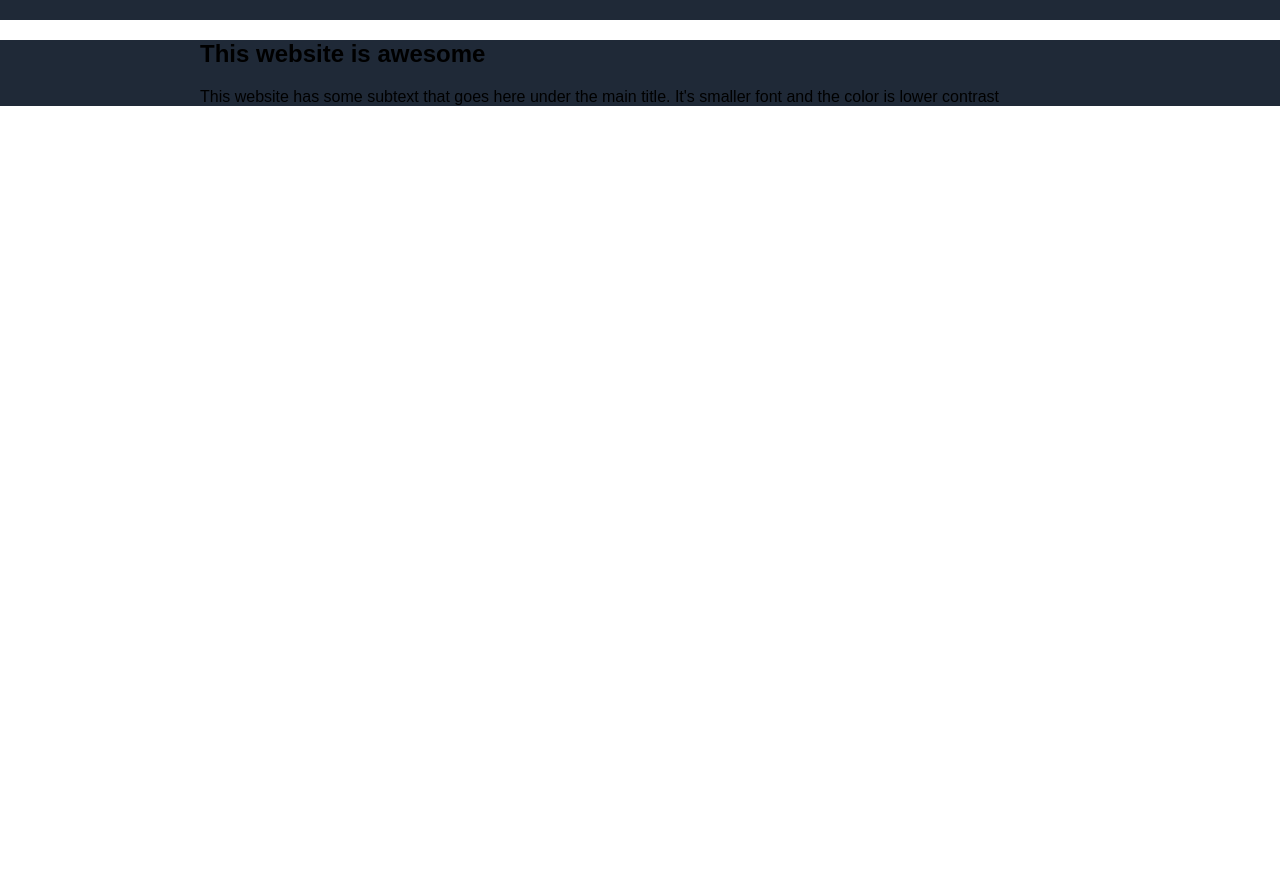
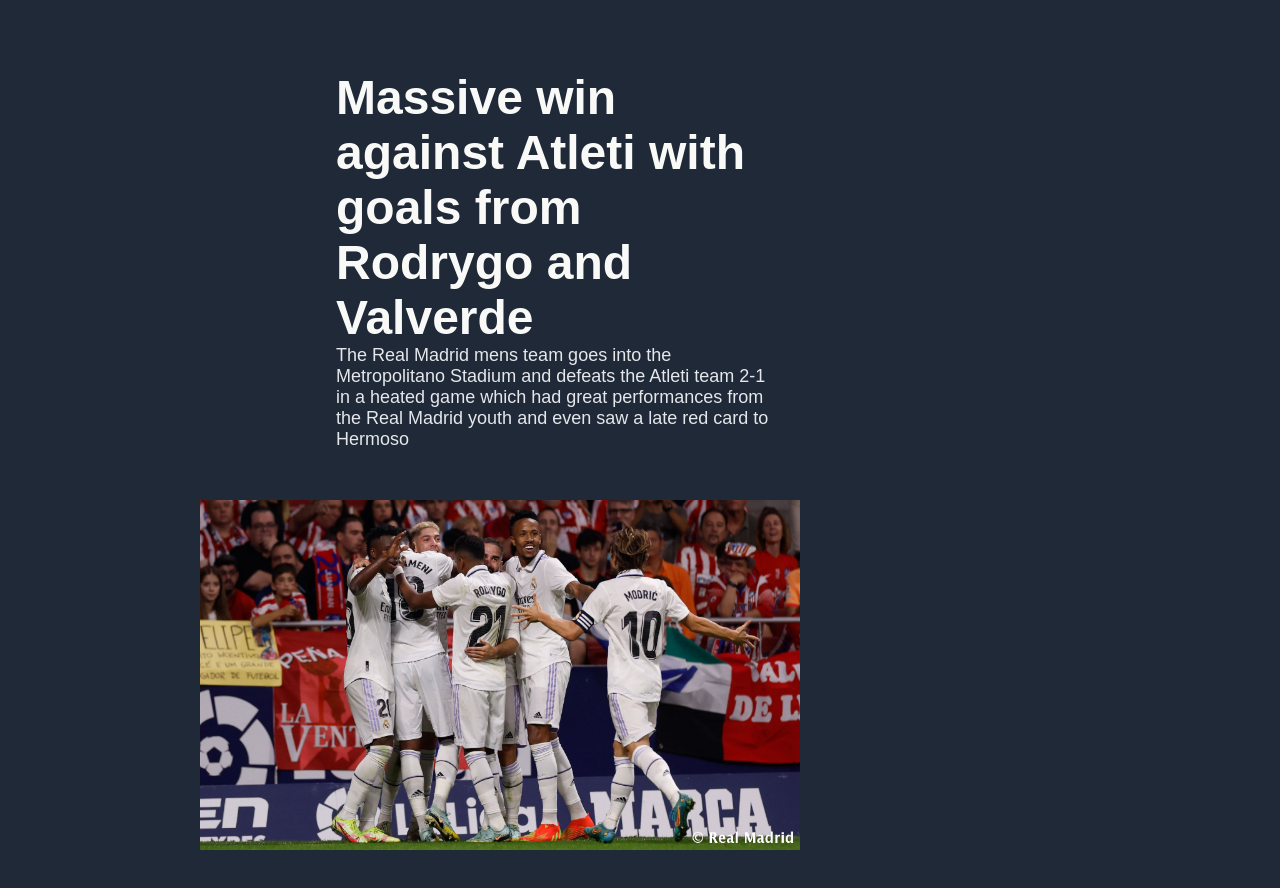
Before and after one commit to WAYD0S/landing_page, a plain HTML site: page index.html in a window 1280 px wide. Shown: the part 60-948 px from the top of the page. Before the commit the page ends 800 px from the top, so only its background shows below. Drawn offline with Linux system fonts and the light colour scheme.

Commit message:
edits need to be fixed

```diff
--- a/index.html
+++ b/index.html
@@ -17,8 +17,14 @@
         </ul>
     </header>
 
-    <div class = "hero">
-        <h2 id = "maintext"> This website is awesome</h2>
-        <p>This website has some subtext that goes here under the main title. It's smaller font and the color is lower contrast</p>
+    <div class="herocontainer">
+        <div class = "left">
+            <h2 id = "maintext">Massive win against Atleti with goals from Rodrygo and Valverde</h2>
+            <p id = "secondarytext">The Real Madrid mens team goes into the Metropolitano Stadium and defeats the Atleti team 2-1 in a heated game which had great performances from the Real Madrid youth and even saw a late red card to Hermoso</p>
+        </div>
+        <div class = "right">
+            <img src="images/landing_page_pic.jpg" alt="Win against Atleti" id = "heroimage" style="width: 600px; height: 350px;">
+        </div>
+
     </div>
 </html>
--- a/styles.css
+++ b/styles.css
@@ -7,6 +7,7 @@
     padding-top: 5px;
     padding-bottom: 75px;
     background-color: #1f2937;
+    margin-bottom: 0px;
 
 }
 
@@ -30,9 +31,39 @@
     padding-right: 10px;
 }
 
-.hero {
+.herocontainer {
     padding-left: 200px;
     padding-right: 200px;
+    padding-bottom: 350px;
     background-color: #1f2937;
 
 }
+
+
+.left {
+    float: left;
+    width: 50%;
+}
+
+.right {
+
+}
+#maintext {
+    padding-top: 50px;
+    margin: 0px;
+    font-size: 48px;
+    font-weight: bolder;
+    color: #f9faf8;
+
+}
+
+#secondarytext {
+    margin: 0px;
+    font-size: 18px;
+    color:#e5e7eb;
+}
+
+#heroimage {
+    display: inline;
+    padding-top: 50px;
+}
```
Also changed, not shown: images/landing_page_pic.jpg (added).
